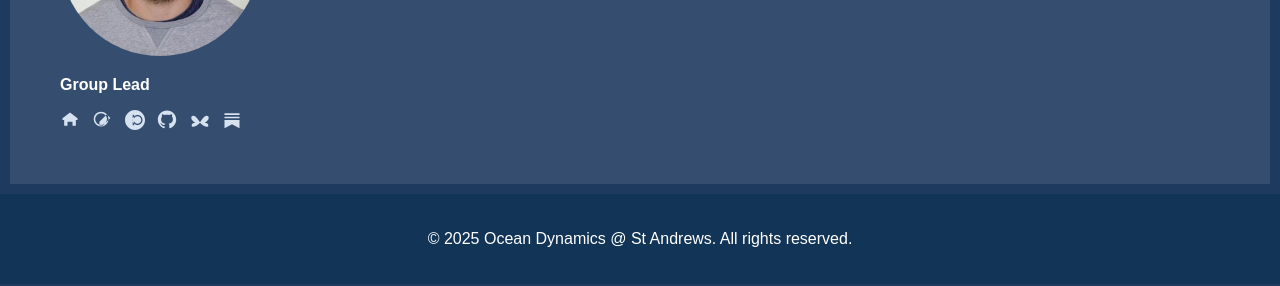
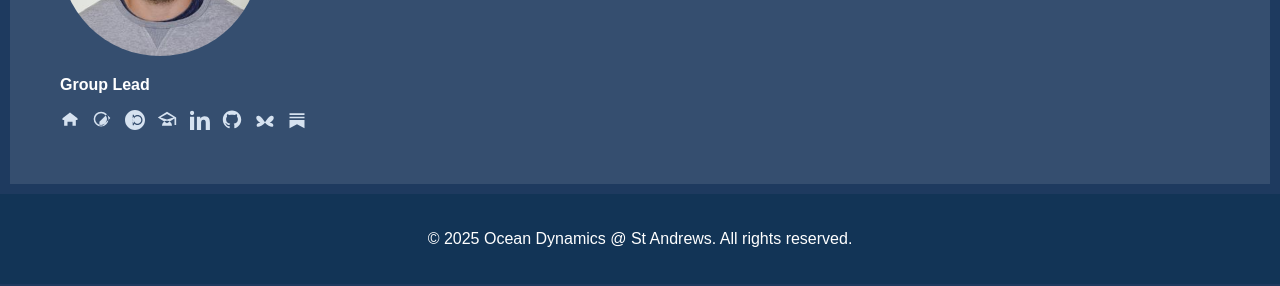
Before and after one commit to ODyn-StAndrews/ODyn-StAndrews.github.io, a Jekyll site: the page built from _people/graeme-macgilchrist.md, in a window 1280 px wide. Shown: the part 272-558 px from the top of the page. Built offline with Jekyll 4.4.1, drawn with Linux system fonts in a browser that asks for light colours.

Commit message:
People: add Google Scholar + LinkedIn; normalize social links to accept handles or URLs; add Graeme’s Scholar/LinkedIn

```diff
--- a/_data/members.yml
+++ b/_data/members.yml
@@ -11,6 +11,8 @@ current:
   github: gmacgilchrist
   bluesky: gmacgilchrist
   substack: gmacgilchrist
+  scholar: https://scholar.google.com/citations?user=wdHpW64AAAAJ&hl=en
+  linkedin: https://www.linkedin.com/in/graeme-macgilchrist-a139a72a0/
 - slug: caroline-gjelstrup
   name: Caroline Gjelstrup
   role: Postdoctoral Research Associate
--- a/_layouts/person.html
+++ b/_layouts/person.html
@@ -31,24 +31,41 @@ layout: default
       </a>
     {% endif %}
     {% if m.scholar %}
-      <a href="{{ m.scholar }}" target="_blank" aria-label="Google Scholar" rel="noopener" class="icon-scholar">
+      {% assign sch = m.scholar %}
+      {% if sch contains 'http' %}{% assign schu = sch %}{% else %}{% assign schu = 'https://scholar.google.com/citations?user=' | append: sch %}{% endif %}
+      <a href="{{ schu }}" target="_blank" aria-label="Google Scholar" rel="noopener" class="icon-scholar">
         <svg width="20" height="20" viewBox="0 0 24 24" xmlns="http://www.w3.org/2000/svg" fill="currentColor"><path d="M12 2L1 9l11 7 9-5.727V18h2V9L12 2zm0 9.333L4.197 9 12 4.667 19.803 9 12 11.333zM6 19a6 6 0 1112 0H6z"/></svg>
       </a>
     {% endif %}
+    {% if m.linkedin %}
+      {% assign li = m.linkedin %}
+      {% if li contains 'http' %}{% assign liu = li %}{% else %}{% assign liu = 'https://www.linkedin.com/in/' | append: li %}{% endif %}
+      <a href="{{ liu }}" target="_blank" aria-label="LinkedIn" rel="noopener" class="icon-linkedin" title="LinkedIn">
+        <svg width="20" height="20" viewBox="0 0 24 24" xmlns="http://www.w3.org/2000/svg" fill="currentColor"><path d="M4.98 3.5C4.98 4.88 3.86 6 2.5 6S0 4.88 0 3.5 1.12 1 2.5 1 4.98 2.12 4.98 3.5zM0 8h5v16H0V8zm7.5 0h4.8v2.2h.1c.7-1.3 2.5-2.7 5.1-2.7 5.4 0 6.4 3.6 6.4 8.2V24h-5V16c0-1.9 0-4.3-2.6-4.3-2.6 0-3 2-3 4.2V24h-5V8z"/></svg>
+      </a>
+    {% endif %}
     {% if m.github %}
-      <a href="https://github.com/{{ m.github }}" target="_blank" aria-label="GitHub" rel="noopener" class="icon-github">
+      {% assign gh = m.github %}
+      {% if gh contains 'http' %}{% assign ghu = gh %}{% else %}{% assign ghu = 'https://github.com/' | append: gh %}{% endif %}
+      <a href="{{ ghu }}" target="_blank" aria-label="GitHub" rel="noopener" class="icon-github">
         <svg width="20" height="20" viewBox="0 0 24 24" xmlns="http://www.w3.org/2000/svg" fill="currentColor"><path d="M12 .5C5.73.5.99 5.24.99 11.51c0 4.86 3.15 8.98 7.51 10.43.55.1.75-.24.75-.53 0-.26-.01-1.13-.02-2.05-3.06.66-3.7-1.31-3.7-1.31-.5-1.27-1.22-1.61-1.22-1.61-.99-.68.08-.67.08-.67 1.1.08 1.67 1.13 1.67 1.13.98 1.68 2.56 1.2 3.18.92.1-.71.38-1.2.69-1.48-2.44-.28-5.01-1.22-5.01-5.44 0-1.2.43-2.18 1.13-2.95-.11-.28-.49-1.41.11-2.94 0 0 .93-.3 3.05 1.13.89-.25 1.84-.38 2.79-.39.95.01 1.9.14 2.79.39 2.12-1.43 3.05-1.13 3.05-1.13.6 1.53.22 2.66.11 2.94.7.77 1.13 1.75 1.13 2.95 0 4.23-2.57 5.15-5.02 5.43.39.34.73 1.01.73 2.05 0 1.48-.01 2.67-.01 3.03 0 .29.2.64.75.53 4.36-1.45 7.51-5.57 7.51-10.43C23.01 5.24 18.27.5 12 .5z"/></svg>
       </a>
     {% endif %}
     {% if m.bluesky %}
       {% assign bs = m.bluesky %}
-      {% if bs contains '.' %}{% assign bsu = bs %}{% else %}{% assign bsu = bs | append: '.bsky.social' %}{% endif %}
-      <a href="https://bsky.app/profile/{{ bsu }}" target="_blank" aria-label="Bluesky" rel="noopener" class="icon-bluesky" title="Bluesky">
+      {% if bs contains 'http' %}
+        {% assign bsu = bs %}
+      {% else %}
+        {% if bs contains '.' %}{% assign bsu = 'https://bsky.app/profile/' | append: bs %}{% else %}{% assign bsu = 'https://bsky.app/profile/' | append: bs | append: '.bsky.social' %}{% endif %}
+      {% endif %}
+      <a href="{{ bsu }}" target="_blank" aria-label="Bluesky" rel="noopener" class="icon-bluesky" title="Bluesky">
         <svg width="20" height="20" viewBox="0 0 600 545" xmlns="http://www.w3.org/2000/svg" fill="currentColor"><path d="M300 340c55-82 120-164 170-185 50-20 92 10 92 60s-56 113-121 140c65 7 109 33 109 75 0 87-136 44-250-75-114 119-250 162-250 75 0-42 44-68 109-75-65-27-121-90-121-140s42-80 92-60c50 21 115 103 170 185z"/></svg>
       </a>
     {% endif %}
     {% if m.substack %}
-      <a href="https://{{ m.substack }}.substack.com" target="_blank" aria-label="Substack" rel="noopener" class="icon-substack" title="Substack">
+      {% assign ss = m.substack %}
+      {% if ss contains 'http' %}{% assign ssu = ss %}{% else %}{% assign ssu = 'https://' | append: ss | append: '.substack.com' %}{% endif %}
+      <a href="{{ ssu }}" target="_blank" aria-label="Substack" rel="noopener" class="icon-substack" title="Substack">
         <svg width="20" height="20" viewBox="0 0 24 24" xmlns="http://www.w3.org/2000/svg" fill="currentColor"><path d="M3 4h18v2H3V4zm0 4h18v2H3V8zm0 4h18v10l-9-5-9 5V12z"/></svg>
       </a>
     {% endif %}
--- a/index.html
+++ b/index.html
@@ -44,7 +44,7 @@ title: Ocean Dynamics @ St Andrews
     {% assign folks = site.data.members.current | sort: 'order' %}
     {% for m in folks %}
       {% capture purl %}/people/{{ m.slug }}/{% endcapture %}
-      {% include person_card.html image=m.image name=m.name url=purl role=m.role website=m.website personal=m.personal orcid=m.orcid scholar=m.scholar github=m.github bluesky=m.bluesky substack=m.substack %}
+      {% include person_card.html image=m.image name=m.name url=purl role=m.role website=m.website personal=m.personal orcid=m.orcid scholar=m.scholar github=m.github bluesky=m.bluesky substack=m.substack linkedin=m.linkedin %}
     {% endfor %}
   </div>
   {% if site.data.members.alumni and site.data.members.alumni.size > 0 %}
```
Also changed, not shown: _includes/person_card.html (+22 -5 lines).
